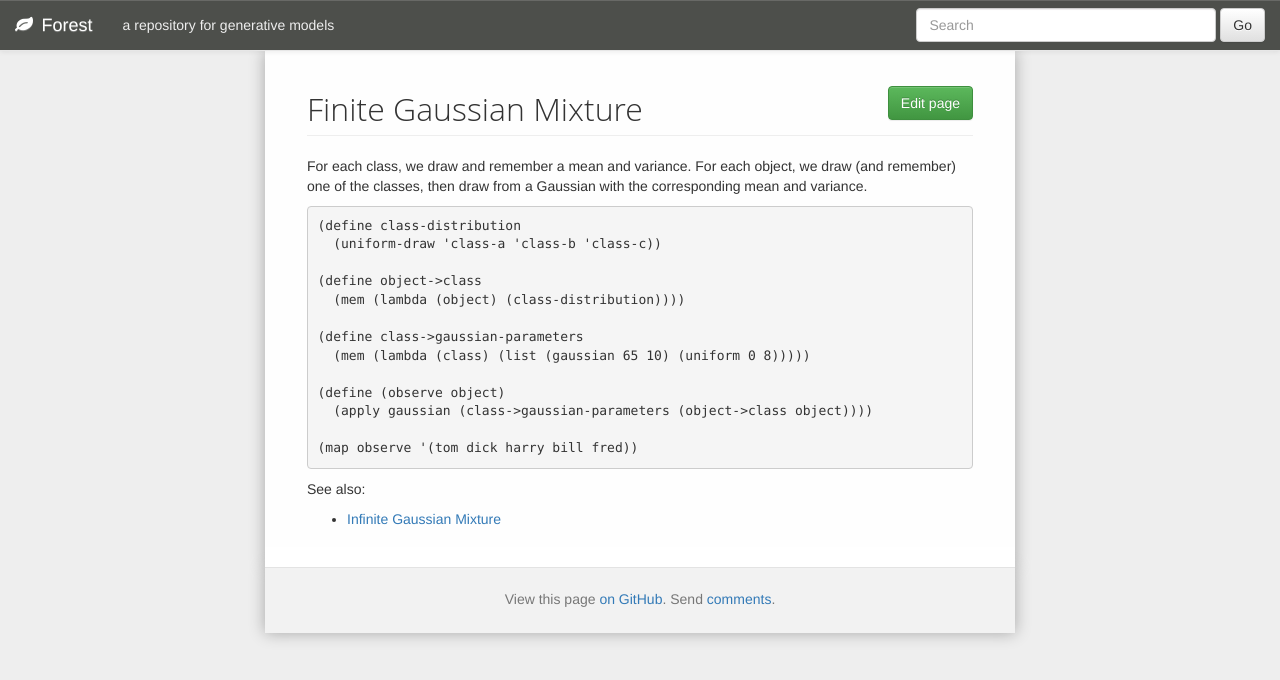
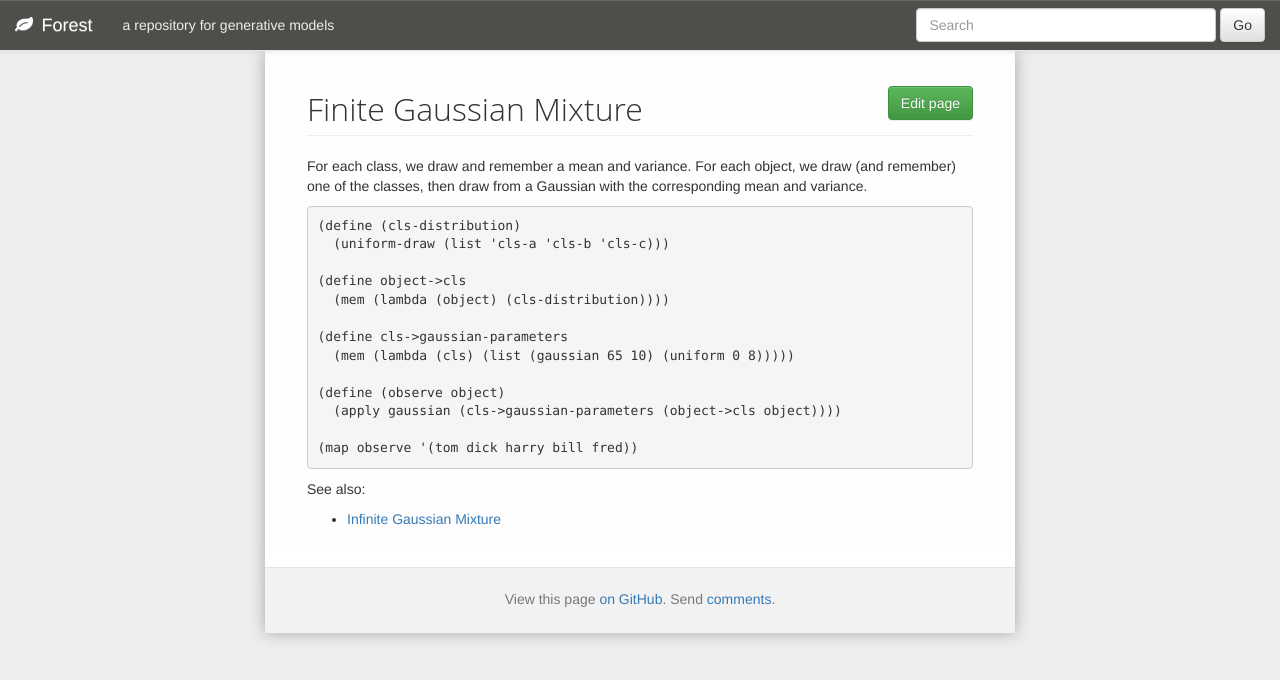
Before and after one commit to forestdb/forestdb.org, a Jekyll site: the page built from models/finite-gaussian-mixture.md, in a window 1280 px wide. Shown: the top 680 px of the page. Built offline with Jekyll 4.4.1, drawn with Linux system fonts in a browser that asks for light colours; nearby versions of some CDN libraries; a script that is not in the unit is left out.

Commit message:
Update finite-gaussian-mixture.md

```diff
--- a/models/finite-gaussian-mixture.md
+++ b/models/finite-gaussian-mixture.md
@@ -8,17 +8,17 @@ model-tags: mixture, gaussian, simple
 
 For each class, we draw and remember a mean and variance. For each object, we draw (and remember) one of the classes, then draw from a Gaussian with the corresponding mean and variance.
 
-    (define class-distribution
-      (uniform-draw 'class-a 'class-b 'class-c))
+    (define (cls-distribution)
+      (uniform-draw (list 'cls-a 'cls-b 'cls-c)))
 
-    (define object->class
-      (mem (lambda (object) (class-distribution))))
+    (define object->cls
+      (mem (lambda (object) (cls-distribution))))
 
-    (define class->gaussian-parameters
-      (mem (lambda (class) (list (gaussian 65 10) (uniform 0 8)))))
+    (define cls->gaussian-parameters
+      (mem (lambda (cls) (list (gaussian 65 10) (uniform 0 8)))))
 
     (define (observe object)
-      (apply gaussian (class->gaussian-parameters (object->class object))))
+      (apply gaussian (cls->gaussian-parameters (object->cls object))))
 
     (map observe '(tom dick harry bill fred))
 
```
